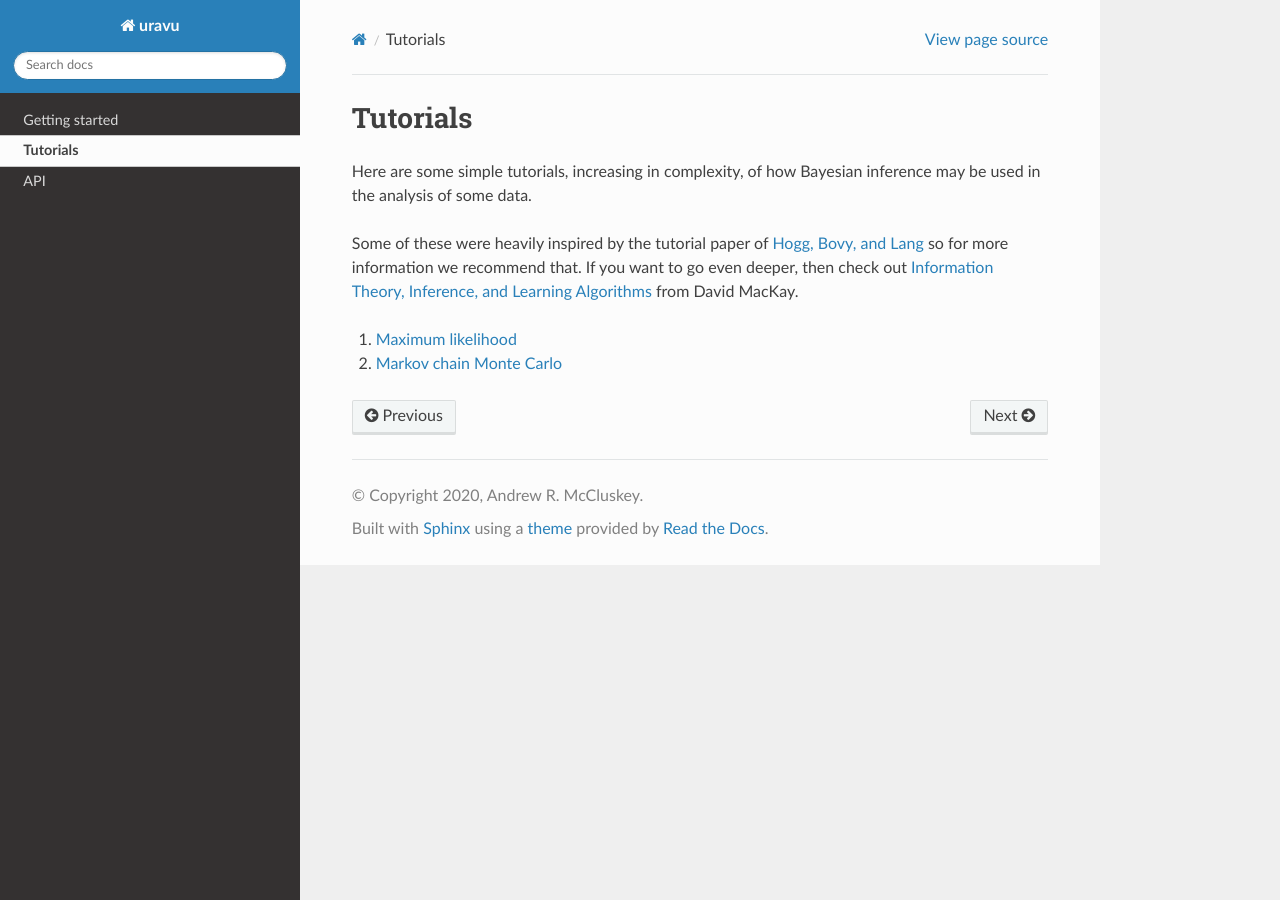
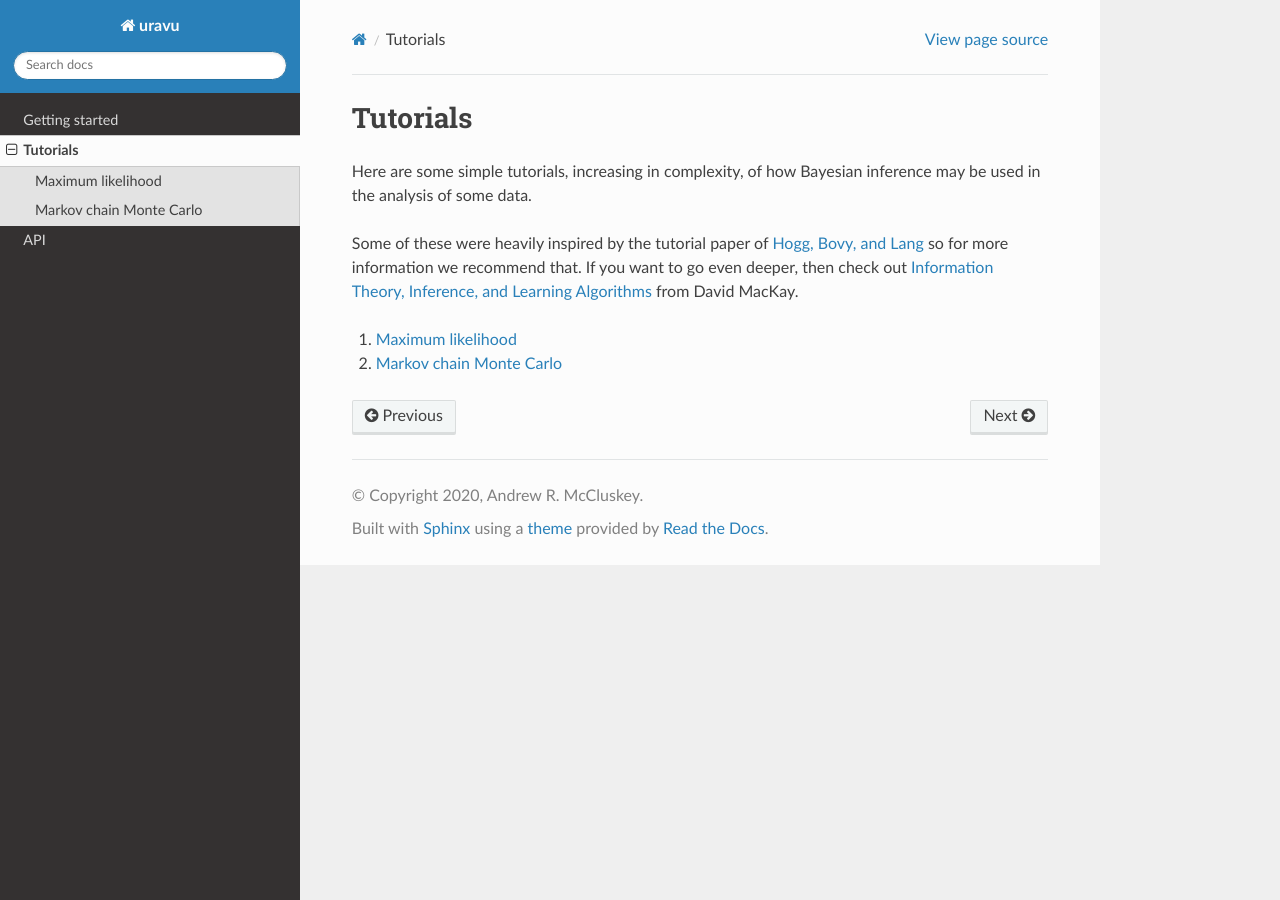
Before and after one commit to arm61/uravu, a Sphinx documentation site: the page built from docs/source/tutorials.rst, in a window 1280 px wide. Built offline with Sphinx 7.4.7 and the Read the Docs theme 2.0.0, drawn with Linux system fonts in a browser that asks for light colours; formulas are drawn with MathJax 3.

Commit message:
add index opener

```diff
--- a/docs/source/tutorials.rst
+++ b/docs/source/tutorials.rst
@@ -10,6 +10,14 @@ If you want to go even deeper, then check out `Information Theory, Inference, an
 2. `Markov chain Monte Carlo`_
 
 
+.. toctree::
+   :hidden:
+   :maxdepth: 2
+
+   max_likelihood
+   mcmc
+
+
 .. _Hogg, Bovy, and Lang: https://arxiv.org/abs/1008.4686
 .. _Information Theory, Inference, and Learning Algorithms: https://www.inference.org.uk/itprnn/book.pdf
 .. _Maximum likelihood: ./max_likelihood.html
```
